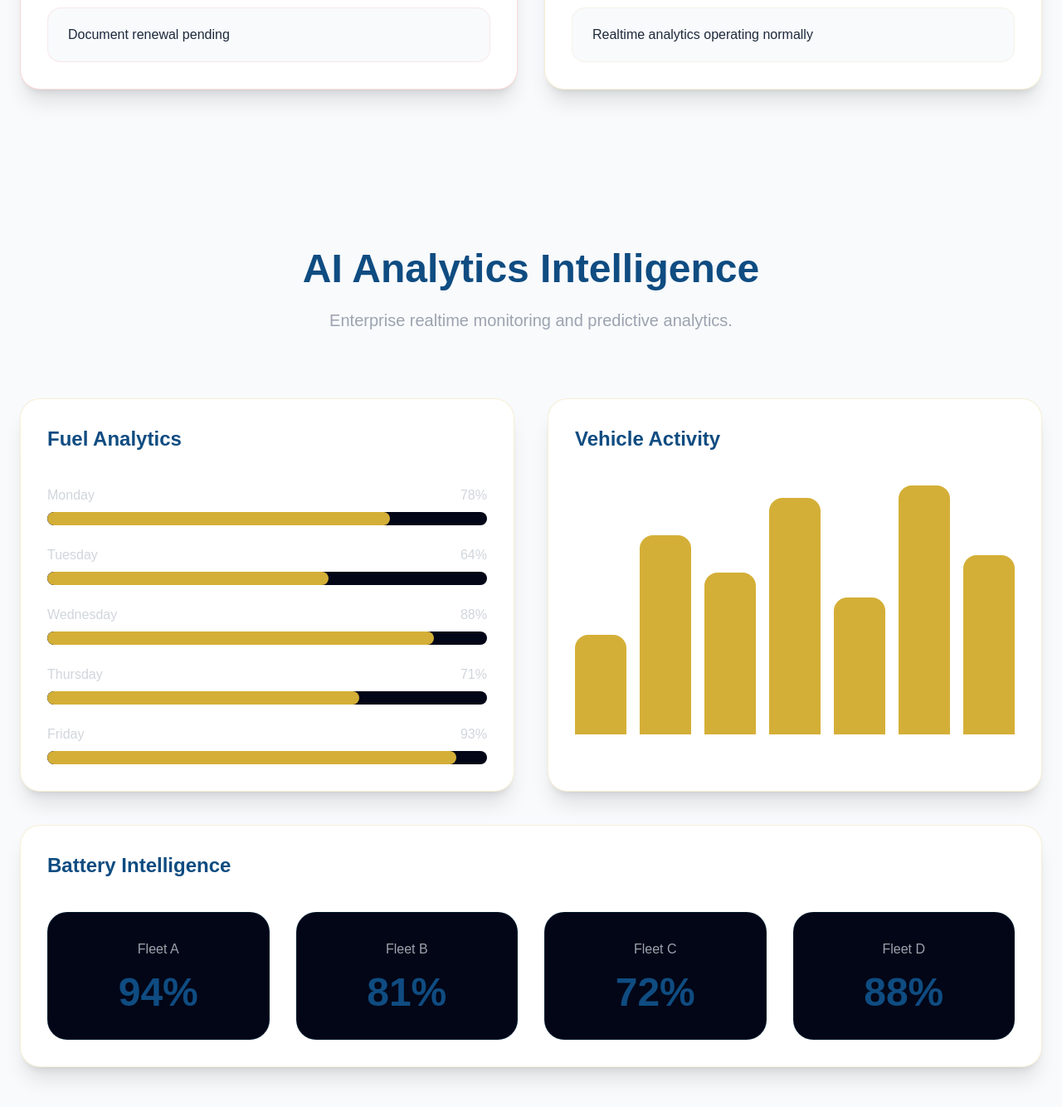
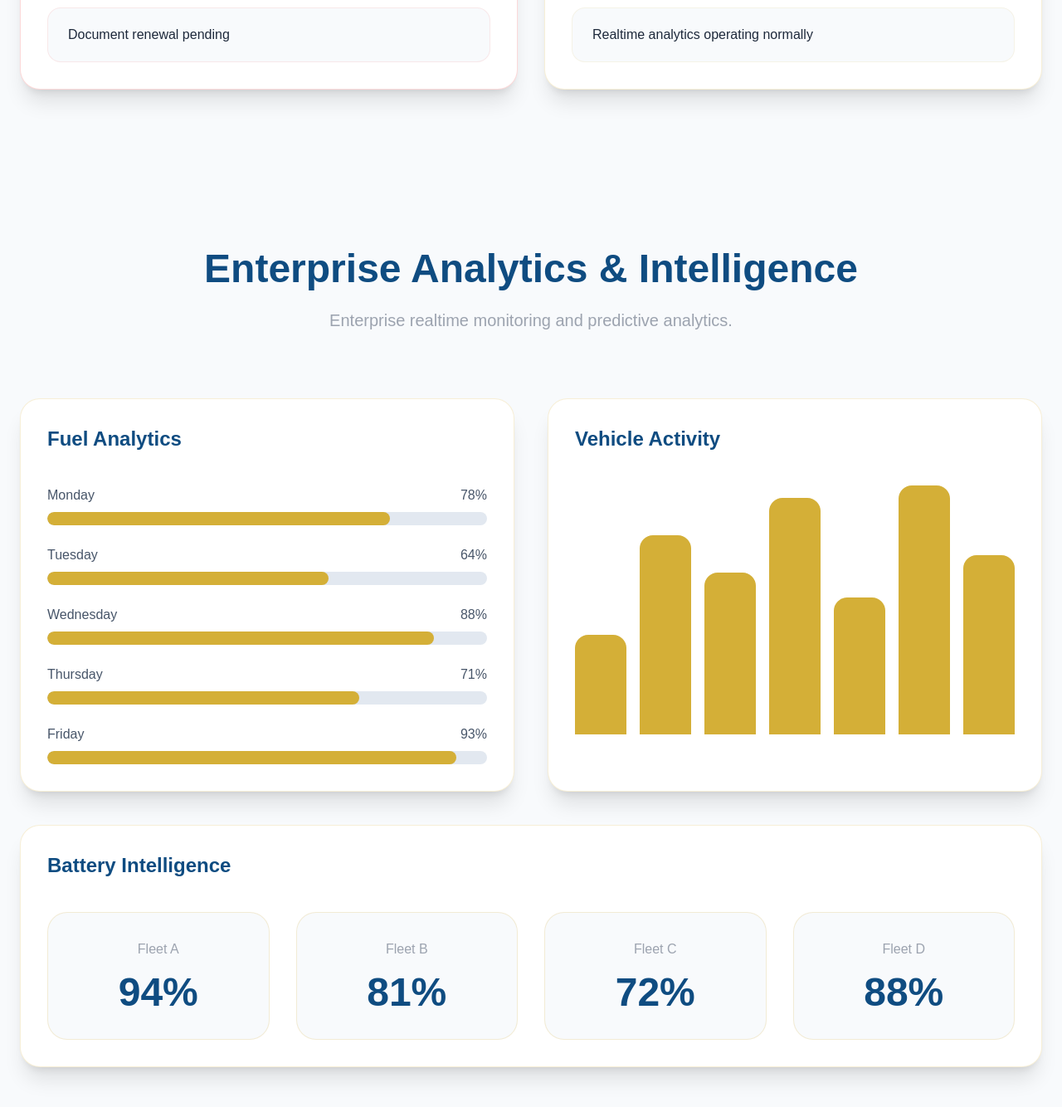
Before and after one commit to pritam1991verma/bdph-fleet-intelligence, a React (Vite) app: page / in a window 1280 px wide. Shown: the part 4831-6165 px from the top of the page at 83% size. Built offline with nearby package versions, Linux system fonts and the light colour scheme.

Commit message:
Update AnalyticsCharts.tsx

```diff
--- a/src/components/AnalyticsCharts.tsx
+++ b/src/components/AnalyticsCharts.tsx
@@ -7,7 +7,7 @@ function AnalyticsCharts() {
         <div className="text-center mb-20">
 
           <h2 className="text-5xl font-bold text-[#0F4C81] mb-6">
-            AI Analytics Intelligence
+            Enterprise Analytics & Intelligence
           </h2>
 
           <p className="text-gray-400 text-xl">
@@ -38,7 +38,7 @@ function AnalyticsCharts() {
 
                 <div key={index}>
 
-                  <div className="flex justify-between mb-2 text-gray-300">
+                  <div className="flex justify-between mb-2 text-slate-600">
 
                     <span>{item.day}</span>
 
@@ -46,7 +46,7 @@ function AnalyticsCharts() {
 
                   </div>
 
-                  <div className="w-full h-4 bg-[#020617] rounded-full overflow-hidden">
+                  <div className="w-full h-4 bg-slate-200 rounded-full overflow-hidden">
 
                     <div
                       className="h-full bg-[#D4AF37] rounded-full"
@@ -77,7 +77,7 @@ function AnalyticsCharts() {
 
                 <div
                   key={index}
-                  className="flex-1 bg-[#D4AF37] rounded-t-2xl hover:bg-cyan-300 transition"
+                  className="flex-1 bg-[#D4AF37] rounded-t-2xl hover:bg-[#0F4C81] transition"
                   style={{ height: `${height}%` }}
                 ></div>
 
@@ -118,7 +118,7 @@ function AnalyticsCharts() {
 
                 <div
                   key={index}
-                  className="bg-[#020617] rounded-3xl p-8 border border-cyan-500/10 text-center"
+                  className="bg-slate-50 rounded-3xl p-8 border border-[#D4AF37]/20 text-center"
                 >
 
                   <div className="text-gray-400 mb-4">
```
